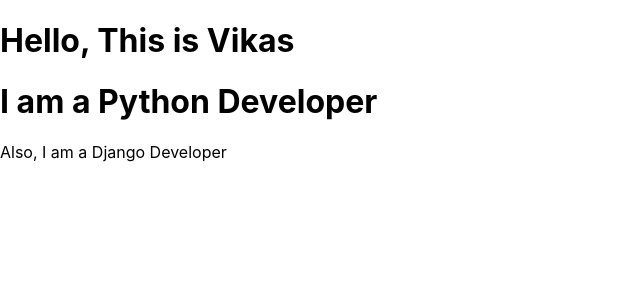
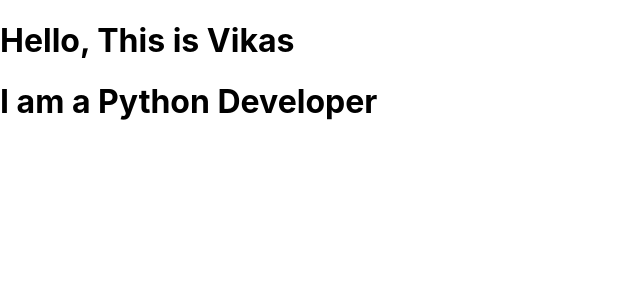
Before and after one commit to codewithvikaso/First_React_App, a React (Create React App) app: page / in a window 1280 px wide. Shown: the top 300 px of the page, without its empty margins (0-640 px from the left). Built offline with nearby package versions, Linux system fonts and the light colour scheme.

Commit message:
Updated some code

```diff
--- a/src/App.js
+++ b/src/App.js
@@ -8,7 +8,6 @@
       <div>
         <h1>Hello, This is Vikas</h1>
         <h1>I am a Python Developer</h1>
-        <p>Also, I am a Django Developer</p>
       </div>
 
     </>
```
